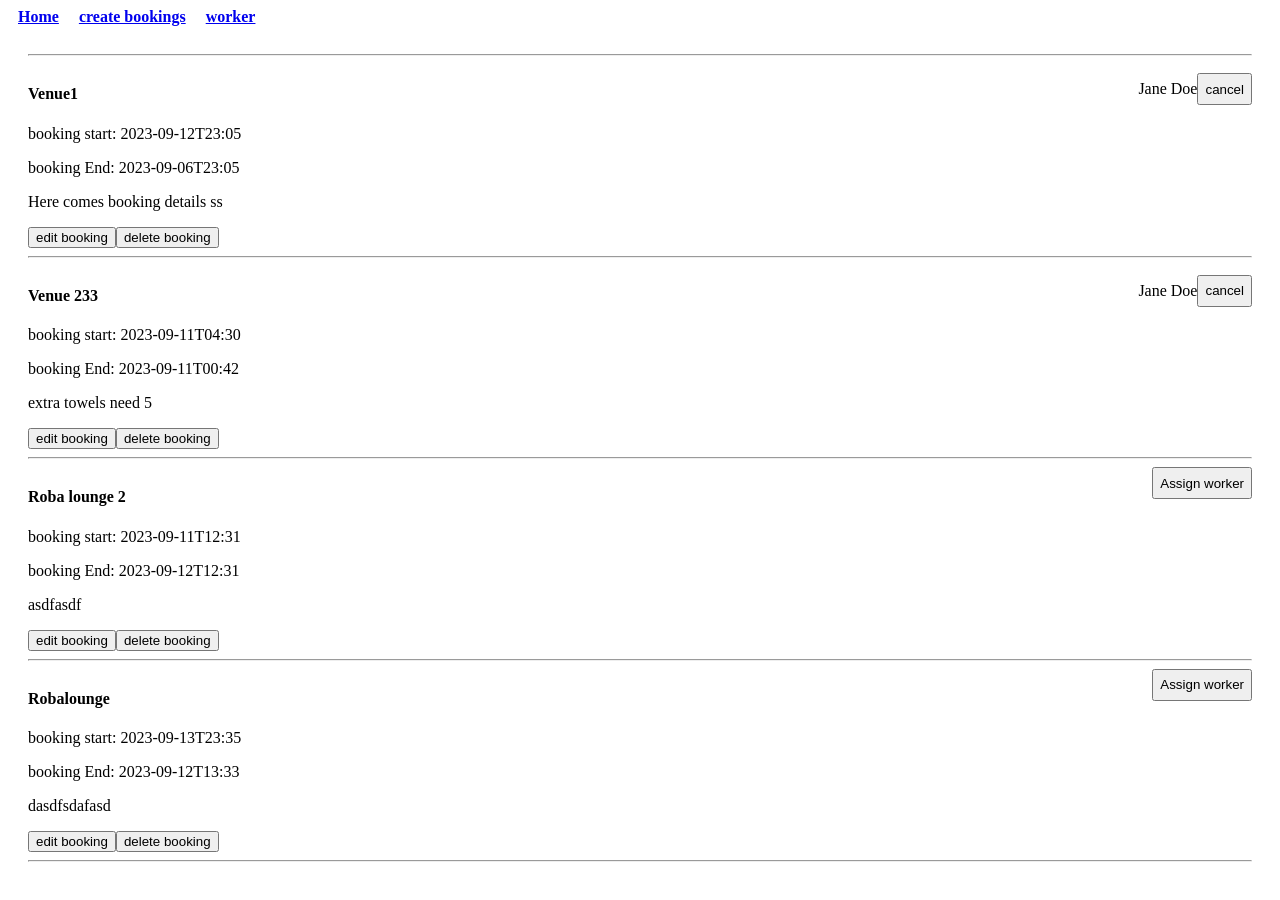
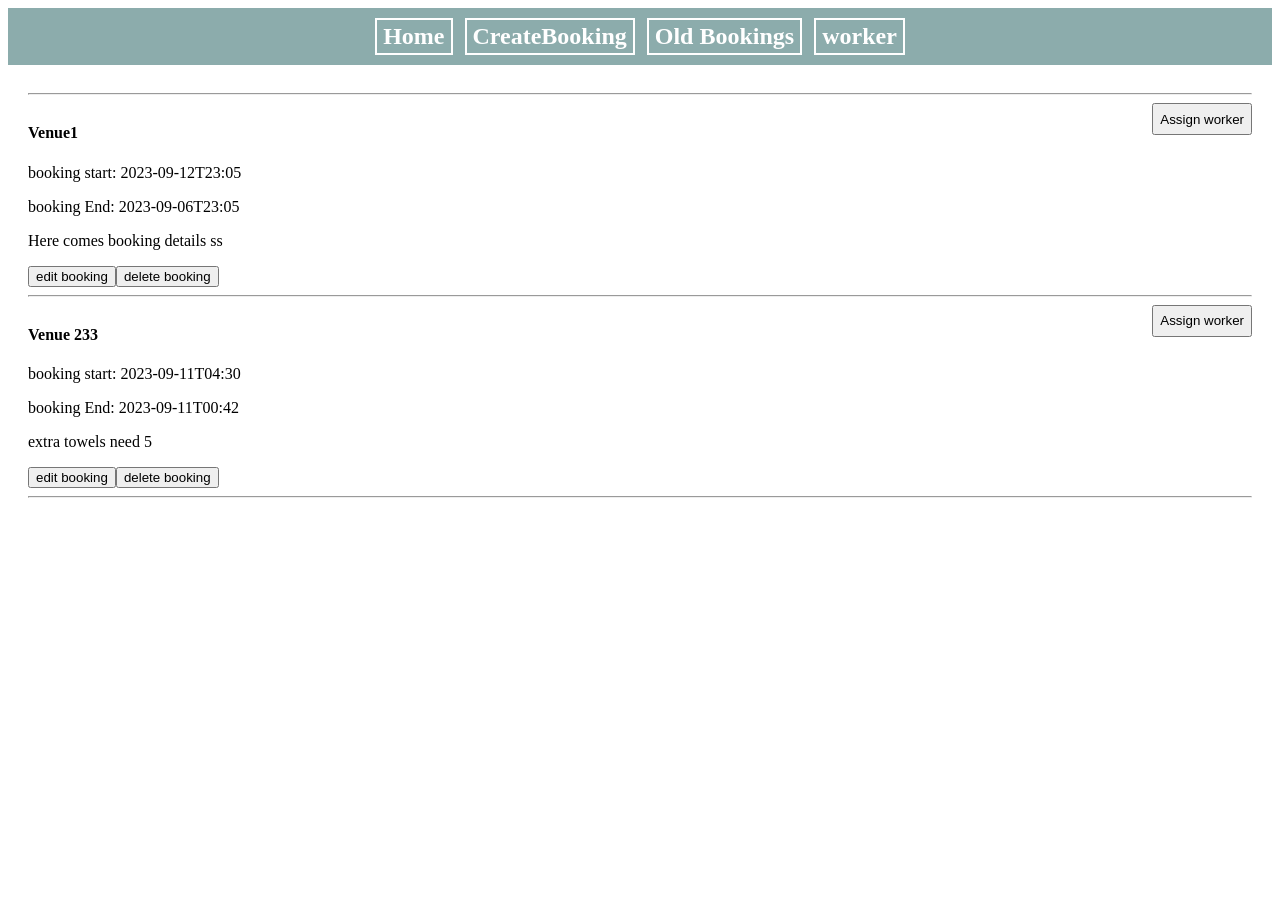
Before and after one commit to katwald/flexi-clean, a React (Create React App) app: page / in a window 1280 px wide. Shown: the top 900 px of the page. Before the commit the page ends 874 px from the top, so only its background shows below. Built offline with nearby package versions, Linux system fonts and the light colour scheme; data requests are answered from the project's data file.

Commit message:
replace scss in place of tailwind

```diff
--- a/db.json
+++ b/db.json
@@ -11,7 +11,7 @@
       },
       "cleaningStatus": {
         "cleanedDate": "",
-        "assignedCleaner": "Jane Doe",
+        "assignedCleaner": "",
         "cleaningStatus": "unknown",
         "cleaningHour": 5
       },
@@ -35,7 +35,7 @@
       },
       "cleaningStatus": {
         "cleanedDate": "",
-        "assignedCleaner": "Jane Doe",
+        "assignedCleaner": "",
         "cleaningStatus": "",
         "cleaningHour": 0
       },
@@ -45,46 +45,6 @@
         "inventoryList": []
       },
       "id": 4714445
-    },
-    {
-      "venueName": "Roba lounge 2",
-      "bookingStatus": {
-        "bookingStart": "2023-09-11T12:31",
-        "bookingEnd": "2023-09-12T12:31",
-        "bookingDescription": "asdfasdf"
-      },
-      "cleaningStatus": {
-        "cleanedDate": "",
-        "assignedCleaner": "",
-        "cleaningStatus": "",
-        "cleaningHour": 0
-      },
-      "additionalInfo": {
-        "lostAndFound": "",
-        "needFixing": "",
-        "inventoryList": []
-      },
-      "id": 4714446
-    },
-    {
-      "venueName": "Robalounge",
-      "bookingStatus": {
-        "bookingStart": "2023-09-13T23:35",
-        "bookingEnd": "2023-09-12T13:33",
-        "bookingDescription": "dasdfsdafasd"
-      },
-      "cleaningStatus": {
-        "cleanedDate": "",
-        "assignedCleaner": "",
-        "cleaningStatus": "",
-        "cleaningHour": 0
-      },
-      "additionalInfo": {
-        "lostAndFound": "",
-        "needFixing": "",
-        "inventoryList": []
-      },
-      "id": 4714447
     }
   ],
   "employees": [
--- a/package.json
+++ b/package.json
@@ -8,12 +8,16 @@
     "@testing-library/react": "^13.4.0",
     "@testing-library/user-event": "^13.5.0",
     "axios": "^1.4.0",
+    "classnames": "^2.3.2",
+    "icons": "^1.0.0",
     "json-server": "^0.17.3",
     "react": "^18.2.0",
     "react-dom": "^18.2.0",
+    "react-icons": "^4.11.0",
     "react-redux": "^8.1.2",
     "react-router-dom": "^6.15.0",
     "react-scripts": "5.0.1",
+    "sass": "^1.66.1",
     "web-vitals": "^2.1.4"
   },
   "scripts": {
--- a/src/App.js
+++ b/src/App.js
@@ -10,6 +10,7 @@ import MySchedule from "./components/MySchedule";
 import EmployeesList from "./components/EmployeesList";
 import Bookings from "./components/Bookings";
 import BookingForm from "./components/Forms/BookingForm/NewbookingForm";
+import OldBookings from "./components/OldBookings/OldBookings";
 
 const App = () => {
   const dispatch = useDispatch();
@@ -26,6 +27,7 @@ const App = () => {
         <Route path="/my-schedule" element={<MySchedule />} />
         <Route path="/worker" element={<EmployeesList />} />
         <Route path="/create-bookings" element={<BookingForm />} />
+        <Route path="/old-bookings" element={<OldBookings />} />
         <Route path="/" element={<Bookings />} />
       </Routes>
     </div>
--- a/src/components/Forms/CreateEmployeeForm/index.js
+++ b/src/components/Forms/CreateEmployeeForm/index.js
@@ -33,24 +33,32 @@ const CreateEmployeeForm = () => {
       <form onSubmit={handleCreateUser}>
         <h4>Create new worker</h4>
         <div>
-          FirstName:
+          <div>
+            <label>FirstName:</label>
+          </div>
           <input {...firstName} />
         </div>
         <br />
         <div>
-          LastName:
+          <div>
+            <label>Last Name:</label>
+          </div>
           <input {...lastName} />
         </div>
         <br />
 
         <div>
-          Email:
+          <div>
+            <label>FirstName:</label>
+          </div>
           <input {...email} />
         </div>
         <br />
 
         <div>
-          contact
+          <div>
+            <label>FirstName:</label>
+          </div>
           <input {...contactNumber} />
         </div>
         <br />
--- a/src/components/Modal/Modal.css
+++ b/src/components/Modal/Modal.scss
@@ -15,7 +15,7 @@
     width: 500px;
     height: 400px;
     background-color: #ffff;
-    margin-top: 15%;
+    margin-top: 12%;
 }
 .modal-header, .modal-footer{
     padding: 20px;
--- a/src/components/Modal/index.js
+++ b/src/components/Modal/index.js
@@ -1,6 +1,6 @@
 import React from "react";
 
-import "./Modal.css";
+import "./Modal.scss";
 
 const Modal = ({ children, setShowModal }) => {
   return (
--- a/src/components/Navigation/index.js
+++ b/src/components/Navigation/index.js
@@ -1,33 +1,22 @@
 import React from "react";
 import { Link } from "react-router-dom";
 
+import "./index.scss";
+
 const Navigation = () => {
-  const style = {
-    padding: 10,
-    fontWeight: 700,
-  };
-
+  const navList = [
+    { label: "/", value: "Home" },
+    { label: "/create-booking", value: "CreateBooking" },
+    { label: "/old-bookings", value: "Old Bookings" },
+    { label: "/worker", value: "worker" },
+  ];
   return (
-    <div>
-      <Link to="/" style={style}>
-        Home
-      </Link>
-      <Link to="/create-bookings" style={style}>
-        create bookings
-      </Link>
-      <Link to="/worker" style={style}>
-        worker
-      </Link>
-      {/* these link will be modified for user view.
-       <Link to="/" style={style}>
-        Home
-      </Link>
-      <Link to="/my-schedules" style={style}>
-        My schedules
-      </Link>
-      <Link to="/my-schedules" style={style}>
-        My schedules
-      </Link> */}
+    <div className="nav-bar">
+      {navList.map((nav) => (
+        <div key={nav.label} className="nav">
+          <Link to={`${nav.label}`}>{nav.value}</Link>
+        </div>
+      ))}
     </div>
   );
 };
--- /dev/null
+++ b/src/components/Navigation/index.scss
@@ -0,0 +1,21 @@
+
+
+.nav-bar{
+    display: flex;
+    flex-direction: row;
+    justify-content: center;
+    column-gap: 12px;;
+    text-decoration: none;
+    background-color: rgb(140, 172, 172);
+    padding:10px 0px;
+}
+.nav{
+    font-weight: 900;
+    font-size: x-large;
+    border: 2px solid white;
+    padding: 3px 6px;
+    a {
+        text-decoration: none;
+        color: white;
+    }
+}
--- /dev/null
+++ b/src/components/OldBookings/OldBookings.js
@@ -0,0 +1,7 @@
+import React from "react";
+
+const OldBookings = () => {
+  return <div>OldBookings</div>;
+};
+
+export default OldBookings;
```
Also changed, not shown: src/components/Button/index.jsx (+32 -5 lines), 2 other files (tests, documents, lock files or other folders).
